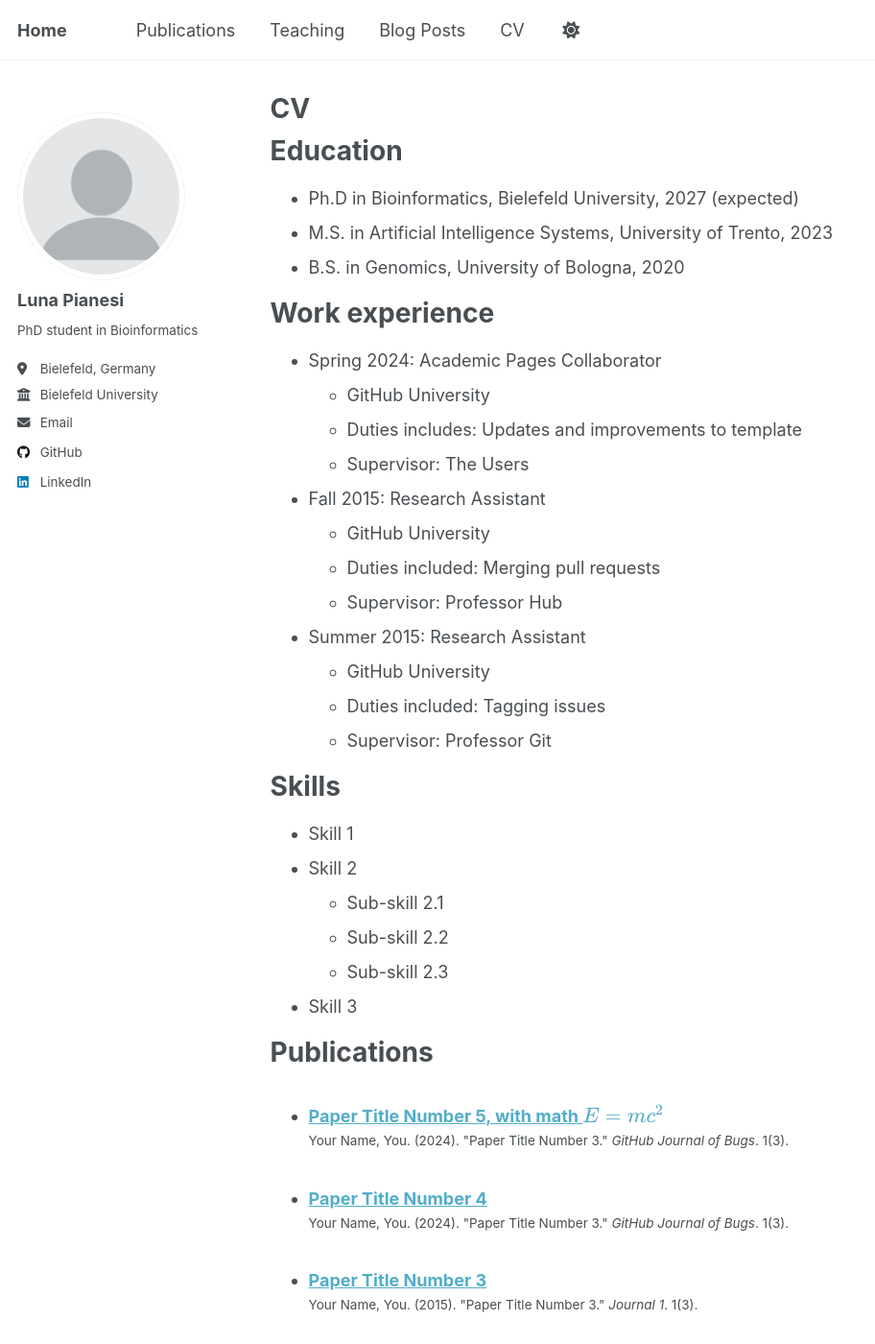
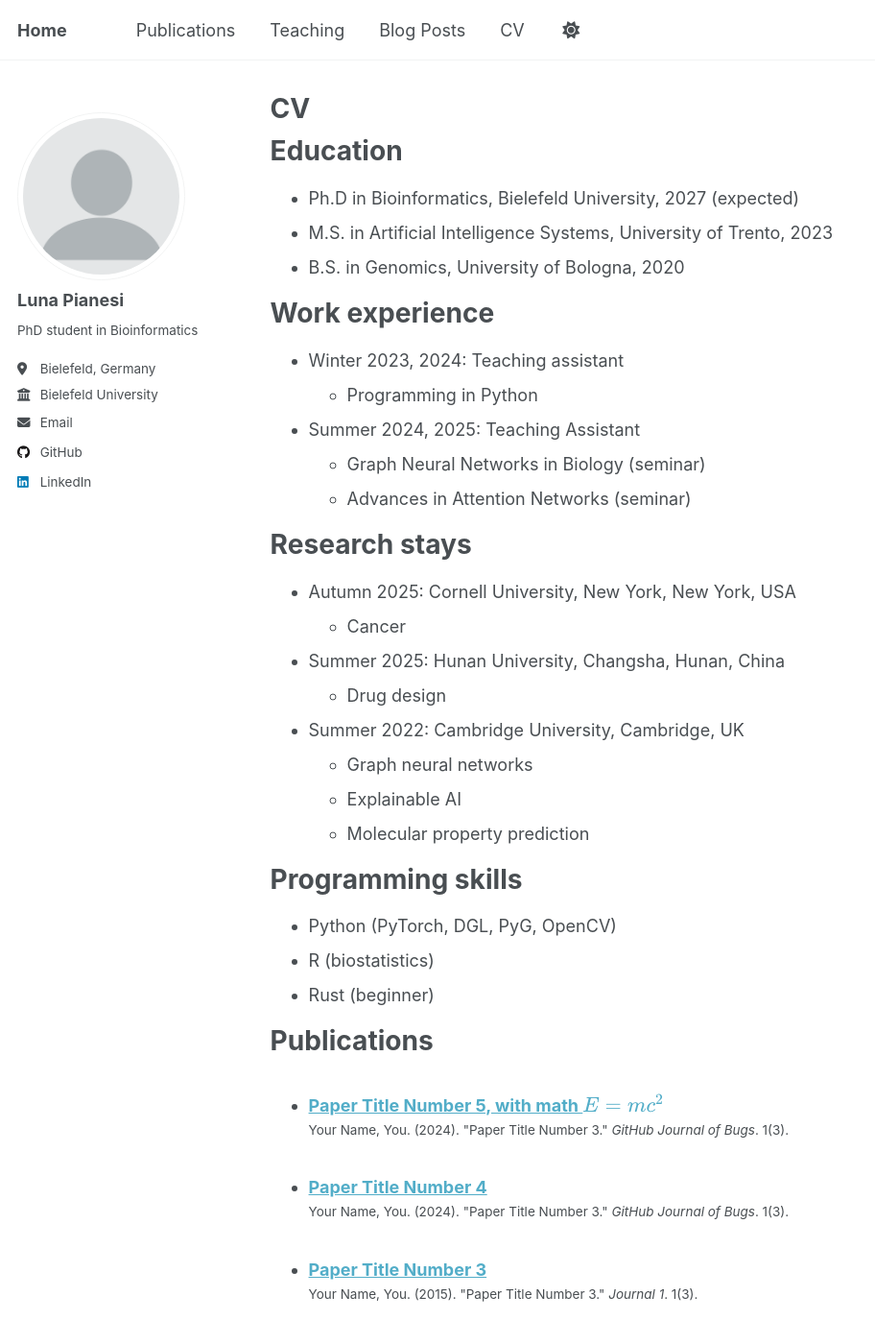
Before and after one commit to LunaBaozi/lpianesi, a Jekyll site: the page built from _pages/cv.md, in a window 1280 px wide and 1400 px high. Shown: the whole window at 96% size, without its empty margins (0-912 px from the left). Built offline with Jekyll 4.4.1, drawn with Linux system fonts in a browser that asks for light colours; a file with an impossible date is left out; some of the changed text lies outside the part shown.

```diff
--- a/_pages/cv.md
+++ b/_pages/cv.md
@@ -17,29 +17,32 @@ Education
 
 Work experience
 ======
-* Spring 2024: Academic Pages Collaborator
-  * GitHub University
-  * Duties includes: Updates and improvements to template
-  * Supervisor: The Users
+* Winter 2023, 2024: Teaching assistant
+  * Programming in Python
 
-* Fall 2015: Research Assistant
-  * GitHub University
-  * Duties included: Merging pull requests
-  * Supervisor: Professor Hub
+* Summer 2024, 2025: Teaching Assistant
+  * Graph Neural Networks in Biology (seminar)
+  * Advances in Attention Networks (seminar)
 
-* Summer 2015: Research Assistant
-  * GitHub University
-  * Duties included: Tagging issues
-  * Supervisor: Professor Git
+Research stays
+======
+* Autumn 2025: Cornell University, New York, New York, USA
+  * Cancer
 
-Skills
+* Summer 2025: Hunan University, Changsha, Hunan, China
+  * Drug design
+
+* Summer 2022: Cambridge University, Cambridge, UK
+  * Graph neural networks
+  * Explainable AI
+  * Molecular property prediction
+
+
+Programming skills
 ======
-* Skill 1
-* Skill 2
-  * Sub-skill 2.1
-  * Sub-skill 2.2
-  * Sub-skill 2.3
-* Skill 3
+* Python (PyTorch, DGL, PyG, OpenCV)
+* R (biostatistics)
+* Rust (beginner)
 
 Publications
 ======
@@ -58,7 +61,3 @@ Teaching
   <ul>{% for post in site.teaching reversed %}
     {% include archive-single-cv.html %}
   {% endfor %}</ul>
-
-Service and leadership
-======
-* Currently signed in to 43 different slack teams
```
Also changed, not shown: _publications/2009-10-01-paper-title-number-1.md (+8 -8 lines).
